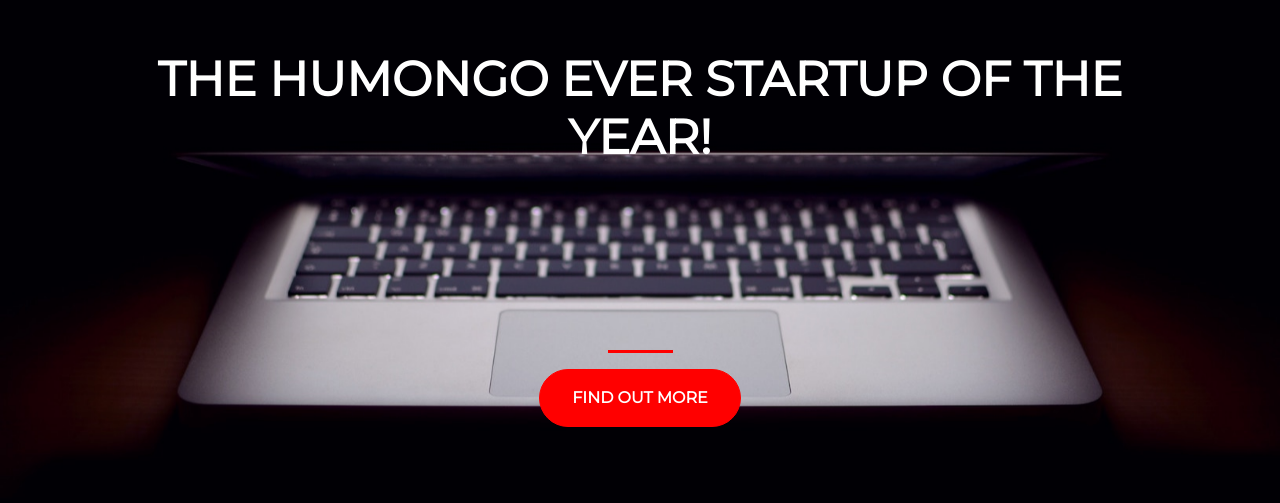
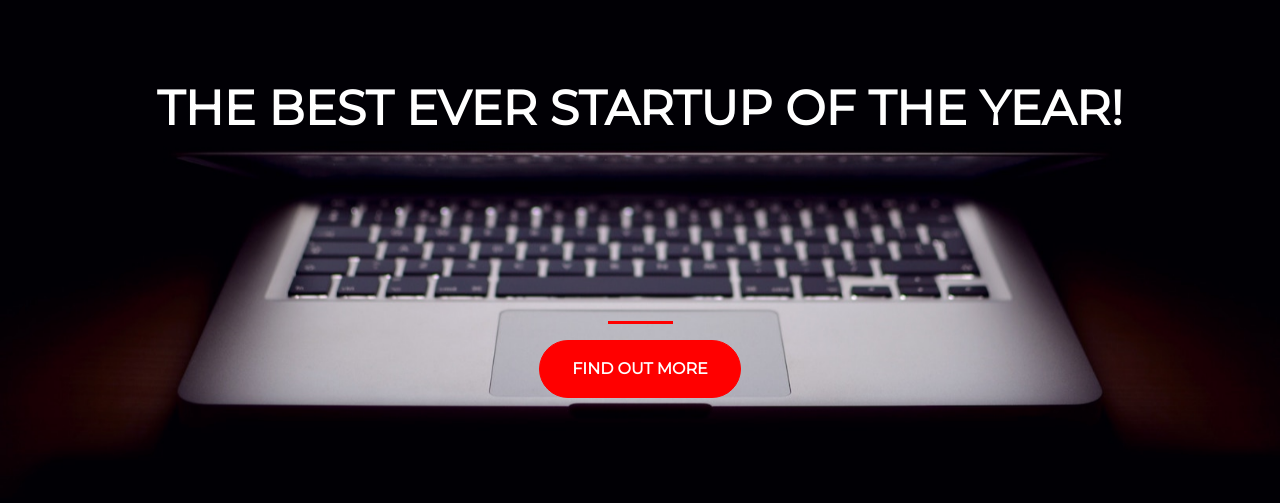
Before and after one commit to jonathanjones2007/jonathanjones2007.github.io, a plain HTML site: page index.html in a window 1280 px wide. Shown: the part 161-664 px from the top of the page. Drawn offline with nearby package versions, Linux system fonts and the light colour scheme.

Commit message:
changed the header text

```diff
--- a/index.html
+++ b/index.html
@@ -20,7 +20,7 @@
     <div class="container d-flex align-items-center h-100">
       <div class="row">
         <header class="text-center col-12">
-          <h1 class="text-uppercase">The Humongo Ever
+          <h1 class="text-uppercase">The BEST Ever
              startup of the year!</h1>
         </header>
         <div class="buffer col-12"></div>
```
